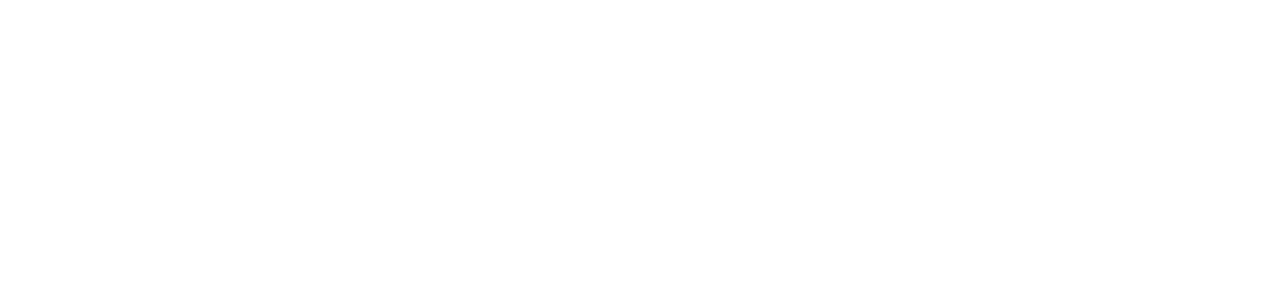
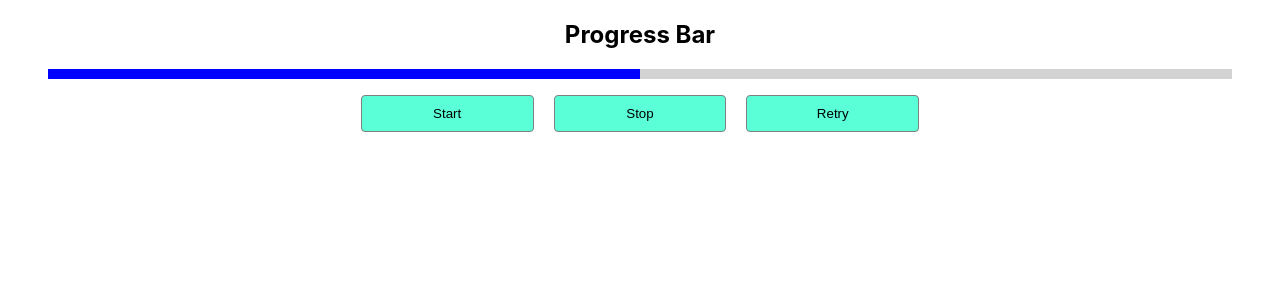
Before and after one commit to PJM178/frontend-mini-challenges, a React (Create React App) app: page /progress-bar in a window 1280 px wide. Before the commit this address had no page. Shown: the top 300 px of the page. Built offline with nearby package versions, Linux system fonts and the light colour scheme.

Commit message:
preliminary components and styling

```diff
--- a/src/App.js
+++ b/src/App.js
@@ -5,6 +5,7 @@
 import StarRating from './challenges/star-rating/StarRating';
 import TodoList from './challenges/todo-list/TodoList';
 import RippleButton from './challenges/ripple-button/RippleButton';
+import ProgressBar from './challenges/progress-bar/ProgressBar';
 
 const App = () => {
   return (
@@ -14,6 +15,7 @@
       <Route path='/comment-box' element={<CommentBox />} />
       <Route path='/todo-list' element={<TodoList />} />
       <Route path='/ripple-button' element={<RippleButton />} />
+      <Route path='/progress-bar' element={<ProgressBar />} />
     </Routes>
   );
 };
--- /dev/null
+++ b/src/challenges/progress-bar/ProgressBar.js
@@ -0,0 +1,20 @@
+import './styles.css';
+
+import Bar from './components/Bar';
+import ControlButtons from './components/ControlButtons';
+
+const ProgressBar = () => {
+  return (
+    <div >
+      <header className="progress-bar-header">
+        <h2>Progress Bar</h2>
+      </header>
+      <section className="progress-bar-main-container">
+        <Bar />
+        <ControlButtons />
+      </section>
+    </div>
+  );
+};
+
+export default ProgressBar;
--- /dev/null
+++ b/src/challenges/progress-bar/components/Bar.js
@@ -0,0 +1,9 @@
+const Bar = () => {
+  return (
+    <div className="progress-bar-container">
+      <div className="progress-bar" style={{ width: '50%' }}></div>
+    </div>
+  );
+};
+
+export default Bar;
--- /dev/null
+++ b/src/challenges/progress-bar/components/ControlButtons.js
@@ -0,0 +1,11 @@
+const ControlButtons = () => {
+  return (
+    <div className="control-button-container">
+      <button className="control-button">Start</button>
+      <button className="control-button">Stop</button>
+      <button className="control-button">Retry</button>
+    </div>
+  );
+};
+
+export default ControlButtons;
--- /dev/null
+++ b/src/challenges/progress-bar/styles.css
@@ -0,0 +1,42 @@
+.progress-bar-main-container {
+  margin-left: 3rem;
+  margin-right: 3rem;
+}
+
+.progress-bar-header {
+  display: flex;
+  justify-content: center;
+}
+
+.progress-bar {
+  height: 100%;
+  background-color: blue;
+  width: 0%;
+}
+
+.progress-bar-container {
+  height: 10px;
+  background-color: lightgrey;
+}
+
+.control-button-container {
+  display: flex;
+  justify-content: center;
+  margin: 1rem;
+}
+
+.control-button {
+  margin-left: 10px;
+  margin-right: 10px;
+  flex-basis: 15%;
+  text-align: center;
+  padding: 10px 20px 10px 20px;
+  cursor: pointer;
+  background-color: rgb(90, 255, 216);
+  border: 1px solid grey;
+  border-radius: 4px;
+}
+
+.control-button:hover {
+  background-color: rgba(31, 231, 184, 0.719);
+}
--- a/src/challenges/ripple-button/components/Button.js
+++ b/src/challenges/ripple-button/components/Button.js
@@ -1,22 +1,31 @@
-import { useState, useRef } from 'react';
+/* eslint-disable no-unused-vars */
+import { useState, useRef, useEffect } from 'react';
 
 const Button = () => {
-  const [effect, setEffect] = useState(false);
-  const mousePosition = useRef({ x: 0, y: 0 });
+  // const [effect, setEffect] = useState(false);
+  // const [showMouseTrail, setShowMouseTrail] = useState(false);
+  const [buttonClicked, setButtonClicked] = useState(false);
+  const mousePosition = useRef({ x: 134, y: 480 });
+  const [updateMouse, setUpdateMouse] = useState({ x: 134, y: 480 });
+
+  useEffect(() => {
+    console.log('rerender');
+    console.log(mousePosition.current);
+  }, [updateMouse]);
 
   const handleMousePosition = (e) => {
     const mouseTrail = document.getElementById('mouse-trail');
     mouseTrail.style.display = 'block';
-    setEffect(!effect);
-    if (effect) {
-      console.log('jorma');
-    }
-    console.log(e.pageY);
-    console.log(e.pageX);
     mousePosition.current.x = e.pageX;
     mousePosition.current.y = e.pageY;
-    mouseTrail.style.left = e.pageX + 'px';
-    mouseTrail.style.top = e.pageY + 'px';
+    mouseTrail.style.left = e.clientX + 'px';
+    mouseTrail.style.top = e.clientY + 'px';
+    setUpdateMouse({ x: e.pageX, y: e.pageY });
+  };
+
+  const handleButtonClick = () => {
+    setButtonClicked(!buttonClicked);
+    console.log(buttonClicked);
   };
 
   return (
@@ -25,11 +34,12 @@
         type="button"
         className="ripple-button"
         onMouseMove={(e) => handleMousePosition(e)}
-        onClick={() => console.log('jorma')}
+        onClick={() => handleButtonClick()}
         onMouseLeave={() => (document.getElementById('mouse-trail').style.display = 'none')}
       >
         Rippling
       </button>
+      {buttonClicked && <div className='ripple-effect' style={{ top: mousePosition.current.y, left: mousePosition.current.x }}>asd</div>}
       <div id="mouse-trail"></div>
     </div>
   );
--- a/src/challenges/ripple-button/styles.css
+++ b/src/challenges/ripple-button/styles.css
@@ -28,3 +28,21 @@
   position: absolute;
   pointer-events: none;
 }
+
+.ripple-effect{
+  position: absolute;
+  display: block;
+  background: rgba(0, 0, 0, .7);
+  width: 100vw;
+  height: 100vw;
+  border-radius: 50%;
+  transform: scale(0);
+  animation: ripple 0.5s linear;
+}
+
+@keyframes ripple{
+  to{
+    opacity: 0;
+    transform: scale(1);
+  }
+}
--- a/src/components/HomePage.js
+++ b/src/components/HomePage.js
@@ -7,6 +7,7 @@
       <Link to='/comment-box' className="link-to-challenge"><div className="challenge-card"><h1>Comment Box</h1></div></Link>
       <Link to='/todo-list' className="link-to-challenge"><div className="challenge-card"><h1>Todo List</h1></div></Link>
       <Link to='/ripple-button' className="link-to-challenge"><div className="challenge-card"><h1>Ripple Button</h1></div></Link>
+      <Link to='/progress-bar' className="link-to-challenge"><div className="challenge-card"><h1>Progress Bar</h1></div></Link>
     </div>
   );
 };
```
